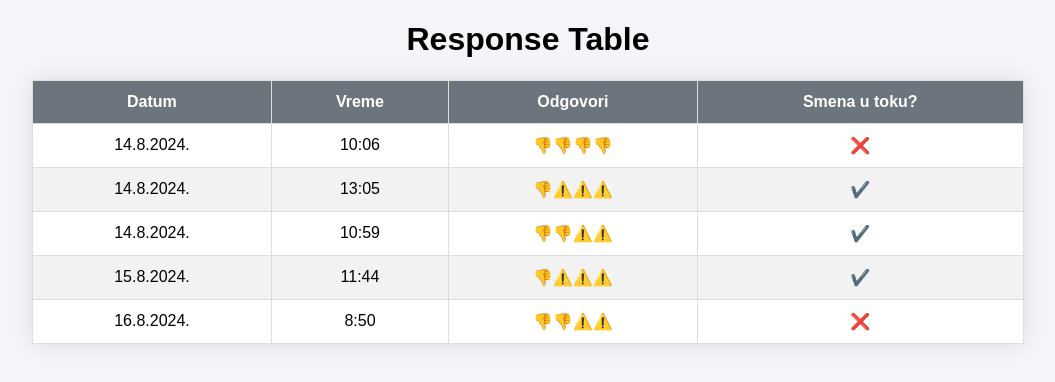
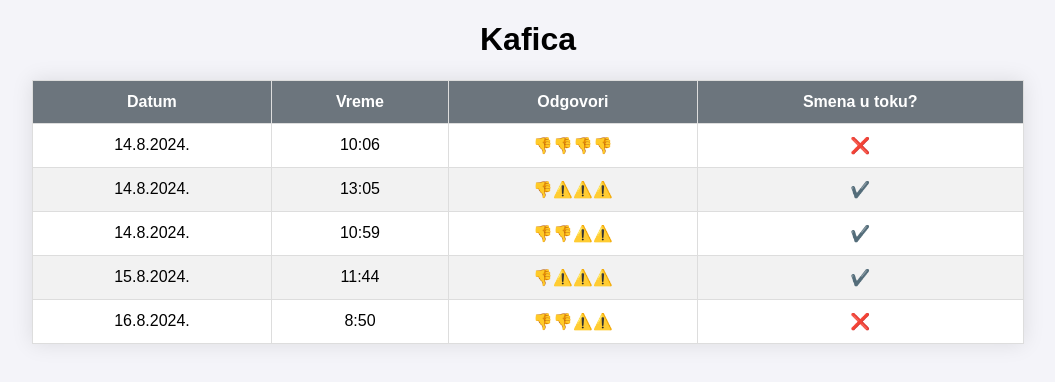
Before and after one commit to rubidijum/akljacxa, a plain HTML site: page index.html in a window 1280 px wide. Shown: the whole page, without its empty margins (112-1167 px from the left). Drawn offline with Linux system fonts and the light colour scheme.

Commit message:
Update index.html

```diff
--- a/index.html
+++ b/index.html
@@ -36,7 +36,7 @@
 </head>
 <body>
 
-    <h1>Response Table</h1>
+    <h1>Kafica</h1>
 
     <table>
         <thead>
```
